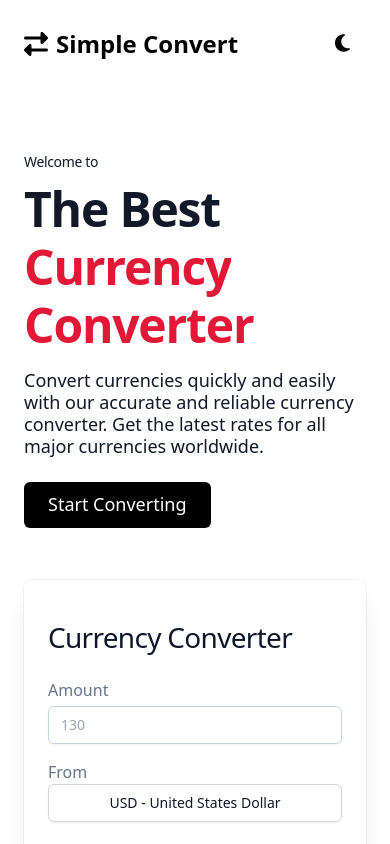
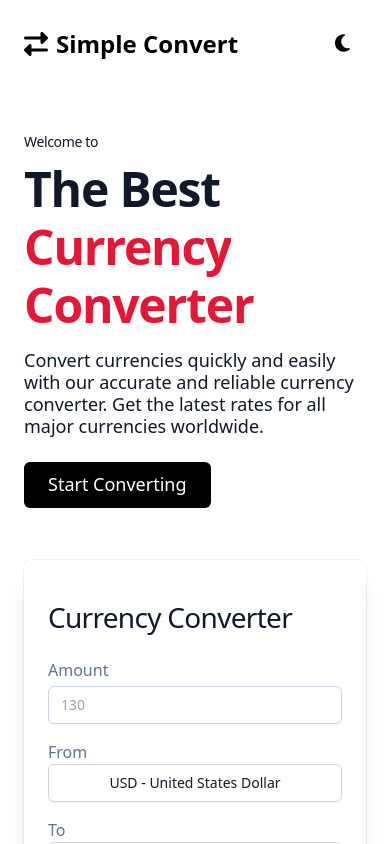
Before and after one commit to SyedAhtsham/Currency-Converter-App, a React (Vite) app: page / in a window 390 px wide. Shown: the top 844 px of the page. Built offline with nearby package versions, Linux system fonts and the light colour scheme; a web font is replaced by a local one.

Commit message:
Reduce the margin top in the mobile hero section

```diff
--- a/src/App.jsx
+++ b/src/App.jsx
@@ -14,7 +14,7 @@ function App() {
     <>
       <Navbar />
 
-      <div className="max-container mx-auto p-6 md:mt-20 mt-10 bg-white text-gray-900">
+      <div className="max-container mx-auto p-6 md:mt-20 mt-5 bg-white text-gray-900">
         <div className='flex flex-col md:flex-row gap-5 items-center justify-between'>
           {/* Left Section: Text and Button */}
           <div className='md:w-1/2'>
```
